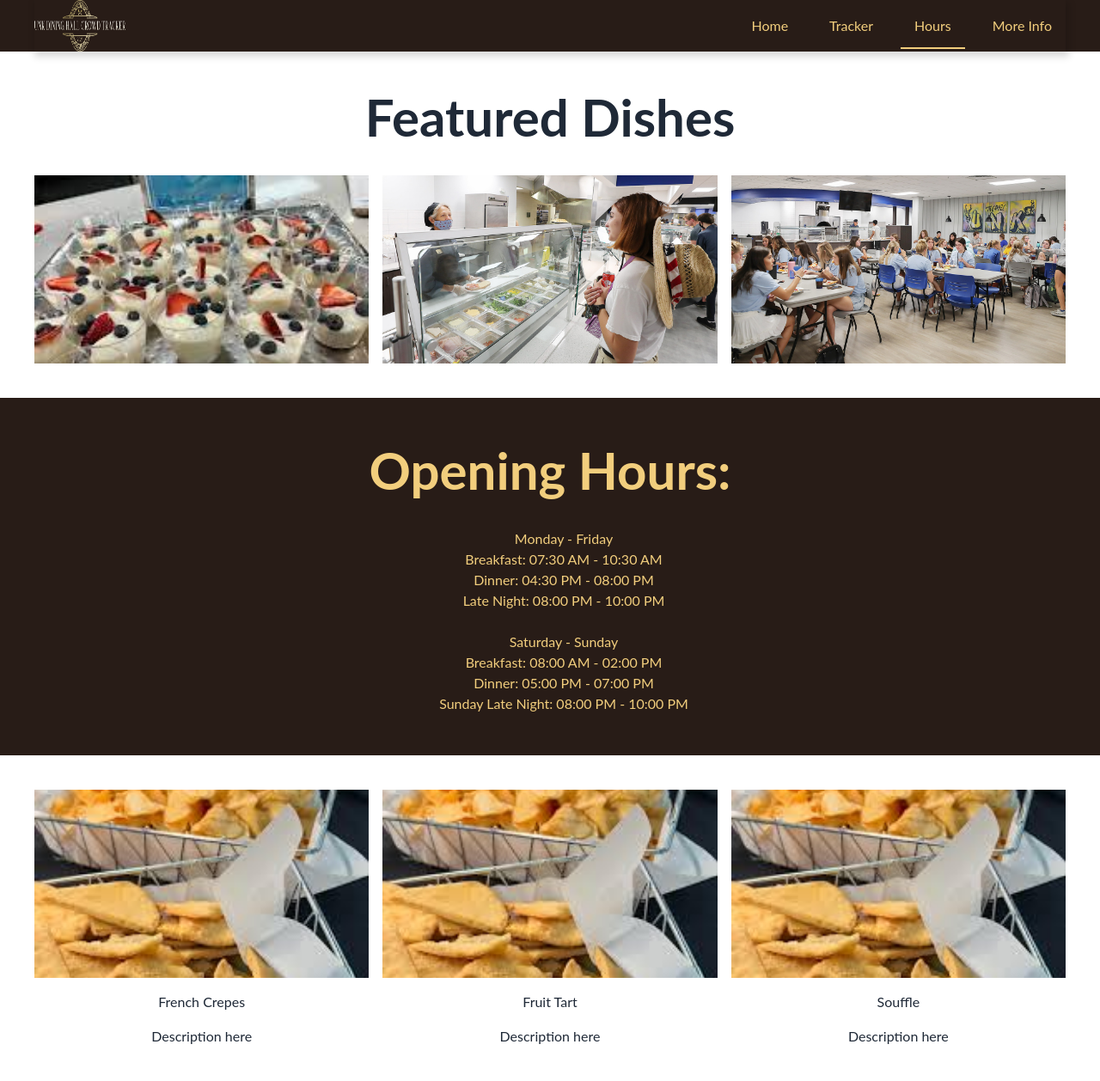
After one commit to mhjpurnima/dining_hall_tracker, a Flask app: page /hours in a window 1280 px wide. The commit adds this page. Shown: the whole page at 86% size. Run offline with Flask 3, Linux system fonts and the light colour scheme; some libraries are stand-ins or nearby versions.

Commit message:
[FE]:: Added design for hours page

```diff
--- a/app.py
+++ b/app.py
@@ -95,6 +95,10 @@ def train_model(df):
 @app.route("/")
 def home():
     return render_template("index.html")
+
+@app.route("/hours")
+def hours():
+    return render_template("hours.html")
 
 @app.route("/get_status/<day>")
 def get_status(day):
--- a/static/style.css
+++ b/static/style.css
@@ -144,3 +144,8 @@ a {
   margin: 2rem auto;
   box-shadow: 0 4px 6px rgba(0, 0, 0, 0.1);
 }
+
+.opening-hours-section {
+  background-color: var(--bg-primary);
+  color: var(--text-primary);
+}
--- /dev/null
+++ b/templates/hours.html
@@ -0,0 +1,155 @@
+<!DOCTYPE html>
+<html lang="en">
+  <head>
+    <meta charset="UTF-8" />
+    <meta name="viewport" content="width=device-width, initial-scale=1.0" />
+    <title>UNK Dining Hall Crowd Tracker</title>
+    <link
+      rel="stylesheet"
+      href="https://site-assets.fontawesome.com/releases/v5.15.4/css/all.css"
+    />
+    <!-- <link
+      rel="stylesheet"
+      href="https://cdnjs.cloudflare.com/ajax/libs/bootstrap/5.3.3/css/bootstrap.min.css"
+      integrity="sha512-jnSuA4Ss2PkkikSOLtYs8BlYIeeIK1h99ty4YfvRPAlzr377vr3CXDb7sb7eEEBYjDtcYj+AjBH3FLv5uSJuXg=="
+      crossorigin="anonymous"
+      referrerpolicy="no-referrer"
+    /> -->
+    <link
+      href="https://unpkg.com/tailwindcss@^2/dist/tailwind.min.css"
+      rel="stylesheet"
+    />
+    <link
+      rel="stylesheet"
+      href="{{ url_for('static', filename='style.css') }}"
+    />
+    <!-- <script
+      src="https://cdnjs.cloudflare.com/ajax/libs/bootstrap/5.3.3/js/bootstrap.min.js"
+      integrity="sha512-ykZ1QQr0Jy/4ZkvKuqWn4iF3lqPZyij9iRv6sGqLRdTPkY69YX6+7wvVGmsdBbiIfN/8OdsI7HABjvEok6ZopQ=="
+      crossorigin="anonymous"
+      referrerpolicy="no-referrer"
+    ></script> -->
+    <script
+      src="https://cdnjs.cloudflare.com/ajax/libs/font-awesome/5.15.4/js/fontawesome.min.js"
+      integrity="sha512-ywaT8M9b+VnJ+jNG14UgRaKg+gf8yVBisU2ce+YJrlWwZa9BaZAE5GK5Yd7CBcP6UXoAnziRQl40/u/qwVZi4Q=="
+      crossorigin="anonymous"
+      referrerpolicy="no-referrer"
+    ></script>
+    <script src="{{ url_for('static', filename='script.js') }}" defer></script>
+  </head>
+  <body>
+    <header class="container">
+      <nav>
+        <div>
+          <img
+            class="nav-logo"
+            src="{{ url_for('static', filename='images/dlogo.png') }}"
+            alt="Dining Hall Logo"
+            style="aspect-ratio: 16/9"
+          />
+        </div>
+        <ul class="nav-menu">
+          <li>
+            <a href="/">Home</a>
+          </li>
+          <li>
+            <a href="/tracker">Tracker</a>
+          </li>
+          <li>
+            <a href="/hours" class="active">Hours</a>
+          </li>
+          <li>
+            <a href="/more-info">More Info</a>
+          </li>
+        </ul>
+      </nav>
+    </header>
+
+    <section class="bg-white py-10">
+      <div class="container">
+        <h1 class="font-bold text-center text-gray-800 mb-8 fs-1">
+          Featured Dishes
+        </h1>
+
+        <div class="grid grid-cols-3 gap-4">
+          <img
+            class="w-full"
+            src="{{ url_for('static', filename='images/fd1.jpg') }}"
+            alt="Dining Hall Logo"
+            style="aspect-ratio: 16/9; object-fit: cover"
+          />
+
+          <img
+            class="w-full"
+            src="{{ url_for('static', filename='images/fd2.jpg') }}"
+            alt="Dining Hall Logo"
+            style="aspect-ratio: 16/9; object-fit: cover"
+          />
+
+          <img
+            class="w-full"
+            src="{{ url_for('static', filename='images/fd3.jpg') }}"
+            alt="Dining Hall Logo"
+            style="aspect-ratio: 16/9; object-fit: cover"
+          />
+        </div>
+      </div>
+    </section>
+
+    <section
+      class="py-12 bg-gradient-to-r from-orange-400 to-yellow-400 opening-hours-section"
+    >
+      <h1 class="font-bold text-center mb-8 fs-1">Opening Hours:</h1>
+      <ul class="list-disc pl-8 text-center">
+        <li>Monday - Friday</li>
+        <li>Breakfast: 07:30 AM - 10:30 AM</li>
+        <li>Dinner: 04:30 PM - 08:00 PM</li>
+        <li>Late Night: 08:00 PM - 10:00 PM</li>
+        <br />
+        <li>Saturday - Sunday</li>
+        <li>Breakfast: 08:00 AM - 02:00 PM</li>
+        <li>Dinner: 05:00 PM - 07:00 PM</li>
+        <li>Sunday Late Night: 08:00 PM - 10:00 PM</li>
+      </ul>
+    </section>
+
+    <section class="bg-white py-10">
+      <div class="container">
+        <div class="grid grid-cols-3 gap-4">
+          <div class="text-center grid gap-4">
+            <img
+              class="w-full"
+              src="{{ url_for('static', filename='images/food1.jpg') }}"
+              alt="Dining Hall Logo"
+              style="aspect-ratio: 16/9; object-fit: cover"
+            />
+            <h3 class="text-gray-800">French Crepes</h3>
+            <p class="text-gray-800">Description here</p>
+          </div>
+
+          <div class="text-center grid gap-4">
+            <img
+              class="w-full"
+              src="{{ url_for('static', filename='images/food1.jpg') }}"
+              alt="Dining Hall Logo"
+              style="aspect-ratio: 16/9; object-fit: cover"
+            />
+            <h3 class="text-gray-800">Fruit Tart</h3>
+            <p class="text-gray-800">Description here</p>
+          </div>
+
+          <div class="text-center grid gap-4">
+            <img
+              class="w-full"
+              src="{{ url_for('static', filename='images/food1.jpg') }}"
+              alt="Dining Hall Logo"
+              style="aspect-ratio: 16/9; object-fit: cover"
+            />
+            <h3 class="text-gray-800">Souffle</h3>
+            <p class="text-gray-800">Description here</p>
+          </div>
+        </div>
+      </div>
+    </section>
+  </body>
+</html>
```
Also changed, not shown: templates/tracker.html (+0 -75 lines), static/images/fd1.jpg (renamed from static/images/images.jpg), static/images/fd2.jpg (renamed from static/images/Dining-hall-renovated-18.jpg), static/images/fd3.jpg (renamed from static/images/Dining-hall-renovated-12.jpg), static/images/food1.jpg (renamed from static/images/images-2.jpg).
